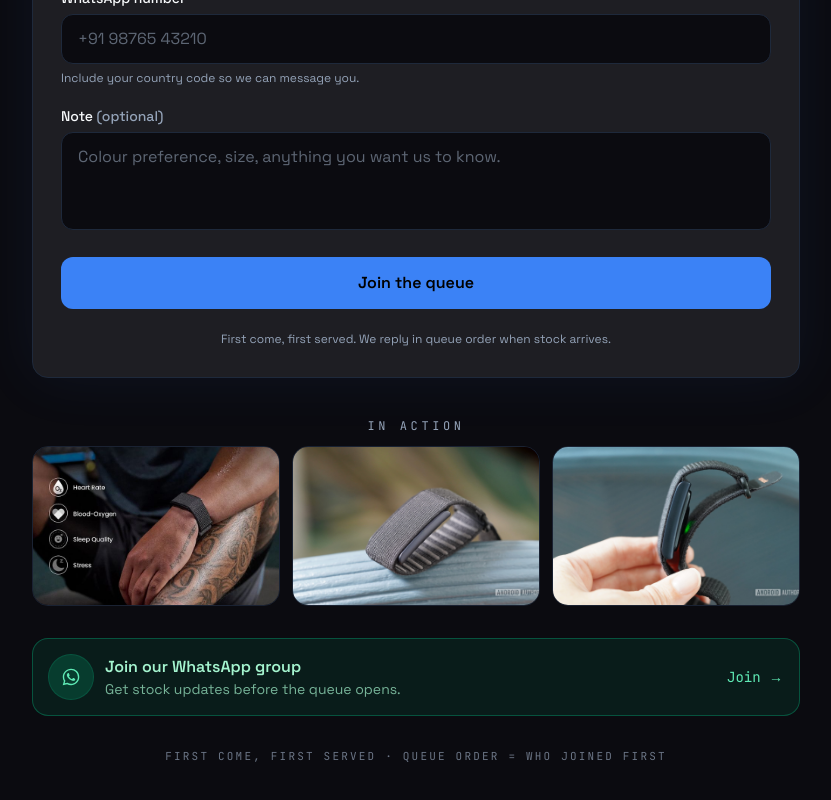
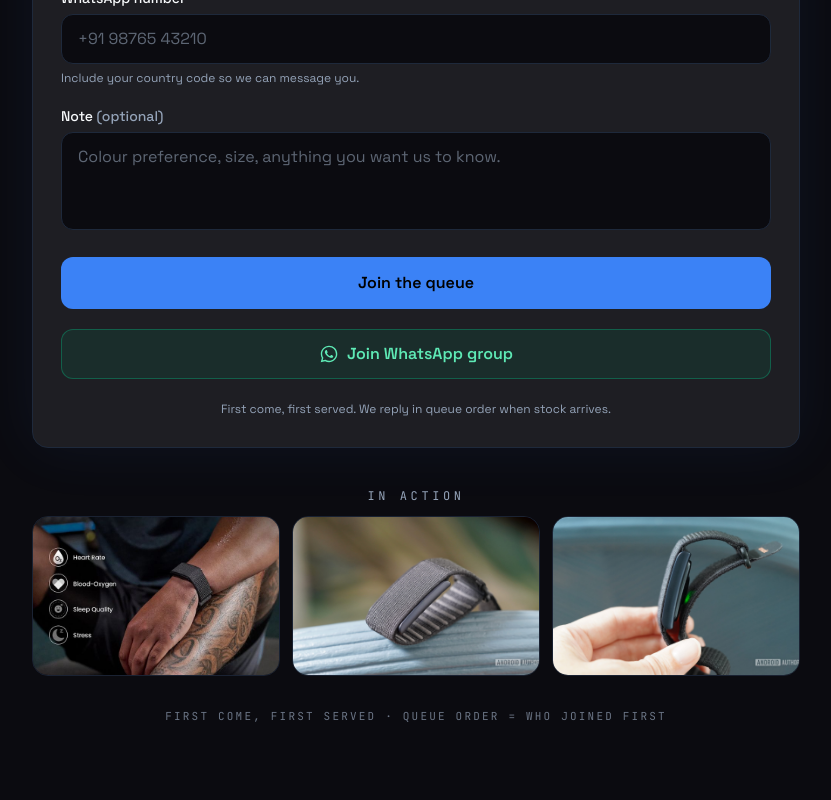
Before and after one commit to LakGupta/new, a Next.js app: page / in a window 1280 px wide. Shown: the part 1510-2310 px from the top of the page, without its empty margins (224-1055 px from the left). Built offline with nearby package versions, Linux system fonts and the light colour scheme.

Commit message:
Move WhatsApp group button below join queue button

```diff
--- a/src/app/page.tsx
+++ b/src/app/page.tsx
@@ -105,7 +105,10 @@ export default function Home() {
 
         {/* Join form */}
         <div id="join-form" className="animate-fade-up delay-6 mt-6 scroll-mt-6">
-          <JoinForm queueName="Amazfit Helio Strap" />
+          <JoinForm
+            queueName="Amazfit Helio Strap"
+            whatsappGroupUrl={whatsappGroupUrl}
+          />
         </div>
 
         {/* Product gallery */}
@@ -144,35 +147,6 @@ export default function Home() {
           </div>
         </section>
 
-        {/* WhatsApp group */}
-        {whatsappGroupUrl ? (
-          <section className="animate-fade-up delay-7 mt-8">
-            <a
-              href={whatsappGroupUrl}
-              target="_blank"
-              rel="noopener noreferrer"
-              className="group flex items-center justify-between gap-4 rounded-2xl border border-emerald-400/30 bg-emerald-500/10 p-4 transition hover:bg-emerald-500/20"
-            >
-              <div className="flex items-center gap-3">
-                <span className="flex h-11 w-11 shrink-0 items-center justify-center rounded-full bg-emerald-500/20 text-emerald-300 ring-1 ring-emerald-400/30">
-                  <WhatsAppIcon />
-                </span>
-                <div>
-                  <p className="font-semibold text-emerald-200">
-                    Join our WhatsApp group
-                  </p>
-                  <p className="text-sm text-emerald-200/70">
-                    Get stock updates before the queue opens.
-                  </p>
-                </div>
-              </div>
-              <span className="font-mono text-sm text-emerald-300 transition group-hover:translate-x-1">
-                Join →
-              </span>
-            </a>
-          </section>
-        ) : null}
-
         <p className="mt-8 text-center font-mono text-[11px] uppercase tracking-[0.2em] text-muted-foreground/70">
           First come, first served · queue order = who joined first
         </p>
@@ -198,16 +172,3 @@ function ArrowDownIcon() {
     </svg>
   );
 }
-
-function WhatsAppIcon() {
-  return (
-    <svg
-      className="h-5 w-5"
-      viewBox="0 0 24 24"
-      fill="currentColor"
-      aria-hidden="true"
-    >
-      <path d="M12.04 2c-5.46 0-9.91 4.45-9.91 9.91 0 1.75.46 3.45 1.32 4.95L2.05 22l5.25-1.38a9.9 9.9 0 0 0 4.74 1.21c5.46 0 9.91-4.45 9.91-9.91 0-2.65-1.03-5.14-2.9-7.01A9.82 9.82 0 0 0 12.04 2Zm0 18.15a8.2 8.2 0 0 1-4.19-1.15l-.3-.18-3.12.82.83-3.04-.2-.31a8.2 8.2 0 0 1-1.26-4.38c0-4.54 3.7-8.24 8.24-8.24 2.2 0 4.27.86 5.82 2.42a8.18 8.18 0 0 1 2.41 5.83c0 4.54-3.7 8.23-8.23 8.23Zm4.52-6.16c-.25-.12-1.47-.72-1.69-.81-.23-.08-.39-.12-.56.13-.17.24-.64.8-.78.97-.14.16-.29.18-.54.06-.25-.12-1.05-.39-1.99-1.23-.74-.66-1.23-1.47-1.38-1.72-.14-.25-.02-.38.11-.51.11-.11.25-.29.37-.43.12-.14.17-.25.25-.41.08-.17.04-.31-.02-.43-.06-.12-.56-1.34-.76-1.84-.2-.48-.41-.42-.56-.43h-.48c-.17 0-.43.06-.66.31-.22.25-.86.85-.86 2.07 0 1.22.89 2.4 1.01 2.56.12.17 1.75 2.67 4.23 3.74.59.26 1.05.41 1.41.52.59.19 1.13.16 1.56.1.48-.07 1.47-.6 1.67-1.18.21-.58.21-1.07.15-1.18-.06-.1-.23-.16-.48-.29Z" />
-    </svg>
-  );
-}
--- a/src/components/join-form.tsx
+++ b/src/components/join-form.tsx
@@ -4,9 +4,13 @@ import { useState } from "react";
 
 interface JoinFormProps {
   queueName?: string;
+  whatsappGroupUrl?: string;
 }
 
-export default function JoinForm({ queueName = "Amazfit Helios Strap" }: JoinFormProps) {
+export default function JoinForm({
+  queueName = "Amazfit Helios Strap",
+  whatsappGroupUrl,
+}: JoinFormProps) {
   const [redditUsername, setRedditUsername] = useState("");
   const [whatsapp, setWhatsapp] = useState("");
   const [note, setNote] = useState("");
@@ -165,6 +169,18 @@ export default function JoinForm({ queueName = "Amazfit Helios Strap" }: JoinFor
           {submitting ? "Joining queue…" : "Join the queue"}
         </button>
 
+        {whatsappGroupUrl ? (
+          <a
+            href={whatsappGroupUrl}
+            target="_blank"
+            rel="noopener noreferrer"
+            className="flex w-full items-center justify-center gap-2 rounded-xl border border-emerald-400/30 bg-emerald-500/10 px-4 py-3 text-base font-semibold text-emerald-300 transition hover:bg-emerald-500/20 active:scale-[0.99]"
+          >
+            <WhatsAppIcon />
+            Join WhatsApp group
+          </a>
+        ) : null}
+
         <p className="text-center text-xs leading-5 text-muted-foreground">
           First come, first served. We reply in queue order when stock arrives.
         </p>
@@ -172,3 +188,16 @@ export default function JoinForm({ queueName = "Amazfit Helios Strap" }: JoinFor
     </form>
   );
 }
+
+function WhatsAppIcon() {
+  return (
+    <svg
+      className="h-5 w-5"
+      viewBox="0 0 24 24"
+      fill="currentColor"
+      aria-hidden="true"
+    >
+      <path d="M12.04 2c-5.46 0-9.91 4.45-9.91 9.91 0 1.75.46 3.45 1.32 4.95L2.05 22l5.25-1.38a9.9 9.9 0 0 0 4.74 1.21c5.46 0 9.91-4.45 9.91-9.91 0-2.65-1.03-5.14-2.9-7.01A9.82 9.82 0 0 0 12.04 2Zm0 18.15a8.2 8.2 0 0 1-4.19-1.15l-.3-.18-3.12.82.83-3.04-.2-.31a8.2 8.2 0 0 1-1.26-4.38c0-4.54 3.7-8.24 8.24-8.24 2.2 0 4.27.86 5.82 2.42a8.18 8.18 0 0 1 2.41 5.83c0 4.54-3.7 8.23-8.23 8.23Zm4.52-6.16c-.25-.12-1.47-.72-1.69-.81-.23-.08-.39-.12-.56.13-.17.24-.64.8-.78.97-.14.16-.29.18-.54.06-.25-.12-1.05-.39-1.99-1.23-.74-.66-1.23-1.47-1.38-1.72-.14-.25-.02-.38.11-.51.11-.11.25-.29.37-.43.12-.14.17-.25.25-.41.08-.17.04-.31-.02-.43-.06-.12-.56-1.34-.76-1.84-.2-.48-.41-.42-.56-.43h-.48c-.17 0-.43.06-.66.31-.22.25-.86.85-.86 2.07 0 1.22.89 2.4 1.01 2.56.12.17 1.75 2.67 4.23 3.74.59.26 1.05.41 1.41.52.59.19 1.13.16 1.56.1.48-.07 1.47-.6 1.67-1.18.21-.58.21-1.07.15-1.18-.06-.1-.23-.16-.48-.29Z" />
+    </svg>
+  );
+}
```
